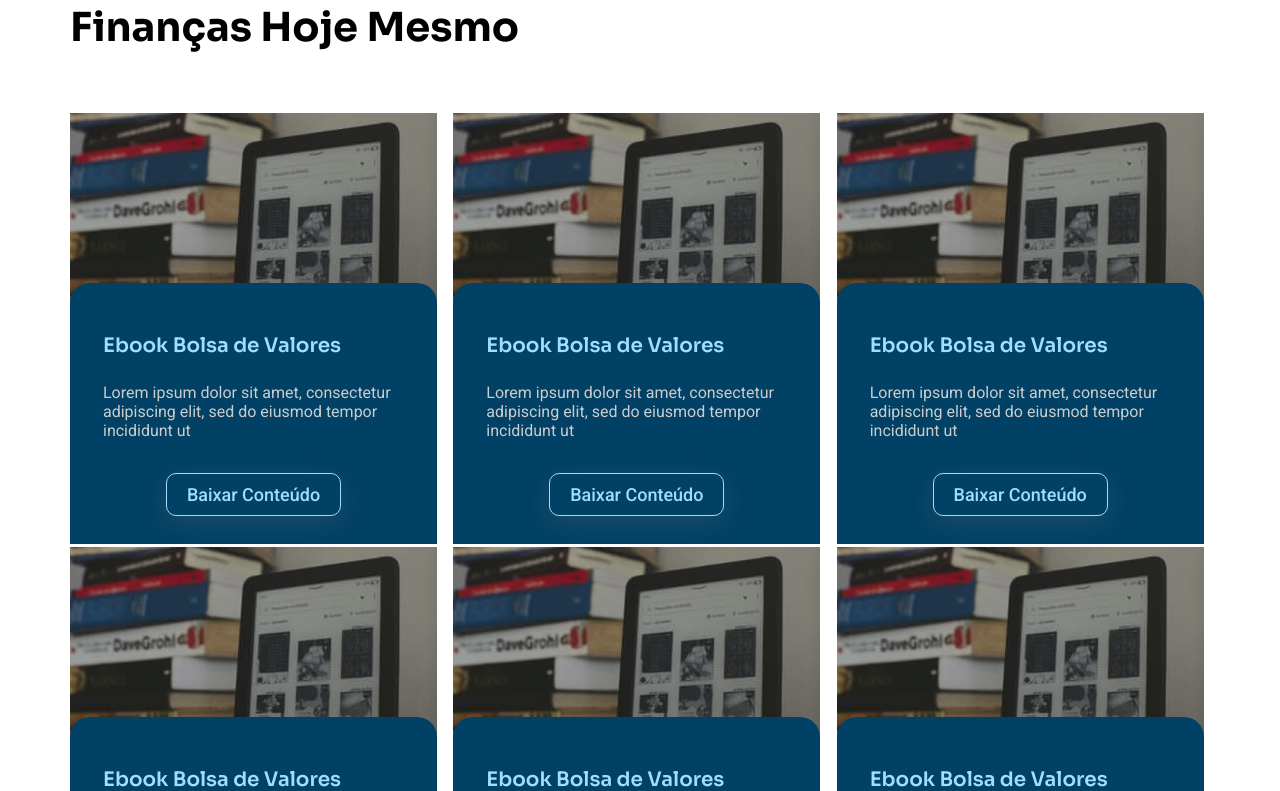
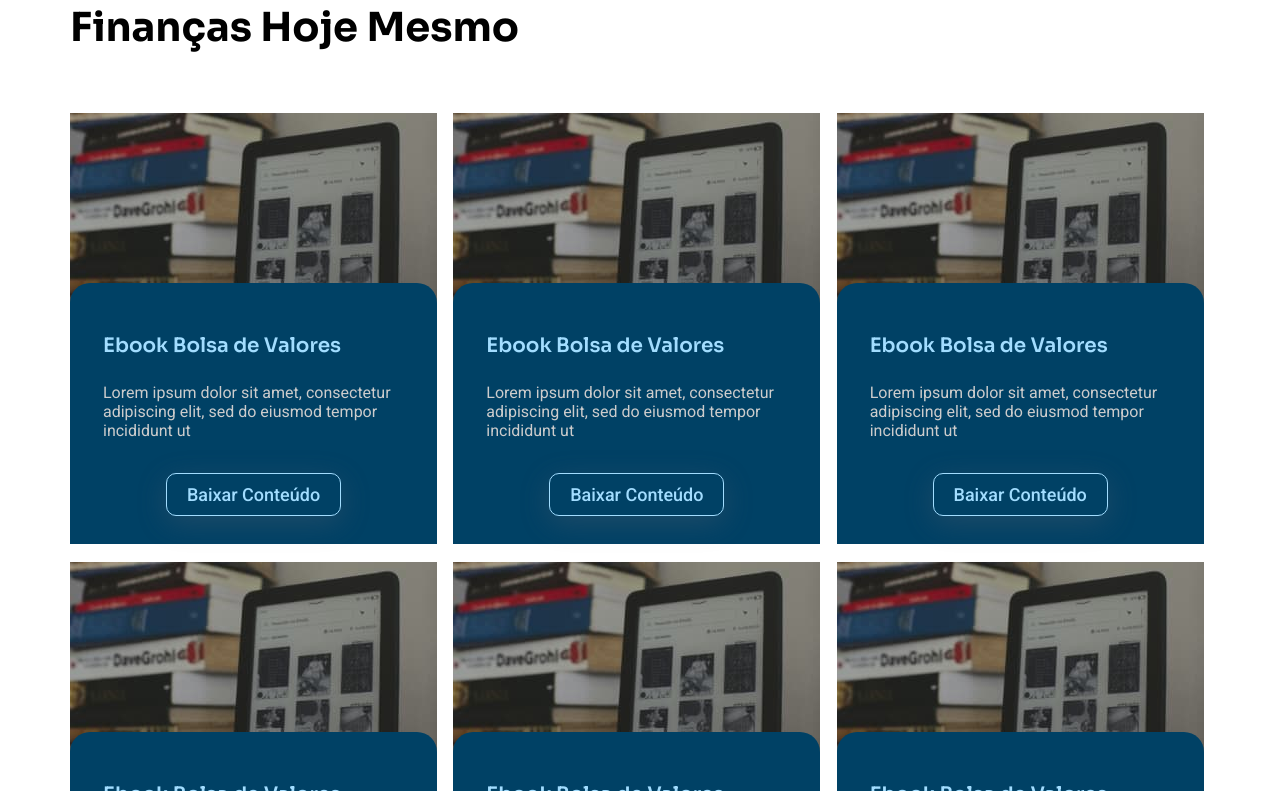
Before and after one commit to Samuelfjr/finance-blog, a Next.js app: page /support-material in a window 1280 px wide. Shown: the part 949-1740 px from the top of the page. Built offline with nearby package versions, Linux system fonts and the light colour scheme; no server answers.

Commit message:
chore: Hover Parcial

```diff
--- a/src/components/CardMaterial/CardMaterial.module.scss
+++ b/src/components/CardMaterial/CardMaterial.module.scss
@@ -42,6 +42,7 @@
       flex-direction: column;
       align-self: stretch;
       border-radius: 20px 20px 0px 0px;
+
       background-color: $color-primary;
       top: 17rem;
       z-index: 10;
--- a/src/components/Cardpost/CardPost.tsx
+++ b/src/components/Cardpost/CardPost.tsx
@@ -36,7 +36,9 @@ export default function CardPost({
         />
       </div>
       <div className={styles.content}>
-        <h4 className={styles.category}>{category}</h4>
+        <div className={styles.containerCategory}>
+          <h4 className={styles.category}>{category}</h4>
+        </div>
         <h2 className={sora.className}>{title}</h2>
         <p className={styles.description}>{subtitle}</p>
         <div className={styles.footer}>
--- a/src/components/Cardpost/Cardpost.module.scss
+++ b/src/components/Cardpost/Cardpost.module.scss
@@ -52,8 +52,11 @@
   .content {
     width: 100%;
 
+    .containerCategory {
+      width: 20%;
+
       .category {
-      width: 40%;
+        width: 100%;
         display: flex;
         padding: 2px 6px 2px 4px;
         align-items: center;
@@ -65,6 +68,7 @@
         font-weight: 700;
         color: $color-primary;
         line-height: 125%;
+      }
     }
 
     h2 {
--- a/src/styles/SupportMaterial.module.scss
+++ b/src/styles/SupportMaterial.module.scss
@@ -26,12 +26,14 @@
     // align-items: flex-start;
     display: grid;
     grid-template-columns: repeat(3, 1fr);
-    row-gap: 23rem;
+    row-gap: 24.5rem;
     column-gap: 1rem;
 
     @include device(notebook) {
       grid-template-columns: repeat(2, 1fr);
       min-width: 835px;
+      row-gap: 24.5rem;
+      column-gap: 0rem;
     }
   }
 }
```
Lines whose indentation alone changed are shown as unchanged.
